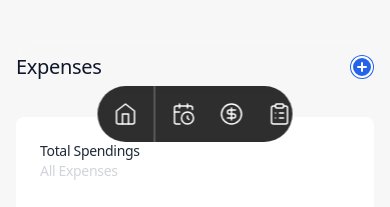
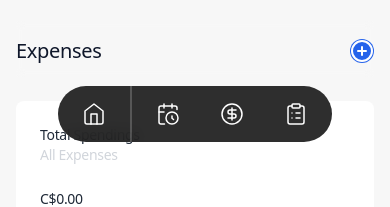
Before and after one commit to kznCORP/gip, a Next.js app: page / in a window 390 px wide. Shown: the part 686-893 px from the top of the page. Built offline with nearby package versions, Linux system fonts and the light colour scheme; no server answers; the database is empty; sample sign-in values are in the browser's storage.

Commit message:
UI Responsive: display AddModals on the right side of the viewport.

```diff
--- a/components/Expenses/Expenses.js
+++ b/components/Expenses/Expenses.js
@@ -66,12 +66,18 @@ export const Expenses = () => {
 
   return (
     <>
+      <section className="md:flex md:flex-row-reverse">
         <AddExpenseModal
           onShow={showAddExpenseModal}
           onClose={() => setShowAddExpenseModal(false)}
         />
 
-      <section className="relative mb-24 px-4 " id="expenses">
+        <article
+          className={`mb-24 px-4 ${
+            showAddExpenseModal ? "md:w-1/2" : "md:w-full"
+          }`}
+          id="expenses"
+        >
           {/* Add Expense */}
           <section className="sticky top-0 pt-4 backdrop-blur-sm">
             <div className="mb-5 flex items-center justify-between pb-3 ">
@@ -105,7 +111,9 @@ export const Expenses = () => {
               <h4 className="text-sm font-medium text-gray-800">
                 Total Spendings
               </h4>
-            <h4 className="text-sm font-medium text-gray-300">All Expenses</h4>
+              <h4 className="text-sm font-medium text-gray-300">
+                All Expenses
+              </h4>
             </div>
 
             <div className="mt-6">
@@ -155,6 +163,7 @@ export const Expenses = () => {
               </div>
             </div>
           </section>
+        </article>
       </section>
     </>
   );
--- a/components/Modal.js
+++ b/components/Modal.js
@@ -6,7 +6,7 @@ export const Modal = ({ onShow, onClose, children }) => {
     <>
       {onShow && (
         <div
-          className="fixed inset-0 z-50 overflow-y-auto md:relative md:border-2 md:border-red-500"
+          className="fixed inset-0 z-50 overflow-y-auto md:relative md:border-2 md:border-red-500 md:w-1/2"
           style={{ backgroundColor: "#F6F6F6" }}
         >
           <div className="mt-4 px-6 pt-4">
--- a/components/Packing/PackingList.js
+++ b/components/Packing/PackingList.js
@@ -30,11 +30,18 @@ export const PackingList = () => {
 
   return (
     <>
+      <section className="md:flex md:flex-row-reverse">
         <AddPackItemModal
           onShow={showAddPackListModal}
           onClose={() => setShowAddPackListModal(false)}
         />
-      <section className="mb-48 px-4" id="packing-list">
+
+        <article
+          className={`mb-24 px-4  ${
+            showAddPackListModal ? "md:w-1/2" : "md:w-full"
+          }`}
+          id="packing-list"
+        >
           {/* Add Packing Item */}
           <section className="sticky top-0 z-10 pt-4 backdrop-blur-sm">
             <div className="mb-5 flex items-center justify-between pb-3 ">
@@ -64,7 +71,9 @@ export const PackingList = () => {
 
           {/* Today's Progress */}
           <section className="mb-8 mt-6 flex flex-col justify-start rounded-lg bg-white px-6 py-8 ">
-          <h4 className="text-sm font-medium text-gray-800">Total Progress</h4>
+            <h4 className="text-sm font-medium text-gray-800">
+              Total Progress
+            </h4>
             <h4 className="text-sm font-medium text-gray-300">All Items</h4>
 
             <div className="mb-4 mt-8 grid grid-cols-4">
@@ -111,7 +120,9 @@ export const PackingList = () => {
 
           <section>
             <div className="mb-8 mt-16 ">
-            <h4 className="text-sm font-medium text-gray-700">Items to Buy</h4>
+              <h4 className="text-sm font-medium text-gray-700">
+                Items to Buy
+              </h4>
             </div>
 
             <div className="mt-6 flex flex-col items-start justify-between gap-4">
@@ -125,6 +136,7 @@ export const PackingList = () => {
               ))}
             </div>
           </section>
+        </article>
       </section>
     </>
   );
--- a/components/Schedule/Schedules.js
+++ b/components/Schedule/Schedules.js
@@ -52,13 +52,16 @@ export const Schedules = () => {
 
   return (
     <>
+      <section className="md:flex md:flex-row-reverse">
         <AddScheduleModal
           onShow={showAddScheduleModal}
           onClose={() => setShowAddScheduleModal(false)}
         />
 
-      <section
-        className="mb-24 mt-4 px-4 md:border-2 md:border-blue-500"
+        <article
+          className={`mb-24 px-4 md:border-2 md:border-blue-500 ${
+            showAddScheduleModal ? "md:w-1/2" : "md:w-full"
+          }`}
           id="schedules"
         >
           {/* Add Schedule */}
@@ -195,6 +198,7 @@ export const Schedules = () => {
                   <ScheduleItem key={index} schedule={item} position={index} />
                 ))}
           </section>
+        </article>
       </section>
     </>
   );
--- a/components/navigation.js
+++ b/components/navigation.js
@@ -11,9 +11,9 @@ import {
 
 export const Navigation = () => {
   return (
-    <nav className="fixed bottom-0 left-1/2 z-50 w-1/2 -translate-x-1/2 transform py-4">
+    <nav className="fixed bottom-0 left-1/2 z-50 -translate-x-1/2 transform p-4">
       <ul className="flex items-center justify-evenly rounded-full bg-neutral-900  opacity-90 backdrop-blur">
-        <li className="mx-2 rounded-lg p-2">
+        <li className="mx-2 rounded-lg p-4">
           <Link href="#">
             <Home className="h-6 w-6 text-white" strokeWidth={1.5} />
           </Link>
@@ -22,12 +22,12 @@ export const Navigation = () => {
           className="opacity-20"
           style={{ border: "0.5px solid white", height: "56px" }}
         ></div>
-        <li className="mx-2  rounded-lg p-2">
+        <li className="mx-2  rounded-lg p-4">
           <Link href="#shedules">
             <CalendarClock className="h-6 w-6 text-white" strokeWidth={1.5} />
           </Link>
         </li>
-        <li className="rounded-lg  p-2">
+        <li className="rounded-lg  p-4">
           <Link href="#expenses">
             <CircleDollarSign
               className="h-6 w-6 text-white"
@@ -35,7 +35,7 @@ export const Navigation = () => {
             />
           </Link>
         </li>
-        <li className="mx-2  rounded-lg p-2">
+        <li className="mx-2  rounded-lg p-4">
           <Link href="#packing-list">
             <ClipboardList className="h-6 w-6 text-white" strokeWidth={1.5} />
           </Link>
```
Lines whose indentation alone changed are shown as unchanged.
